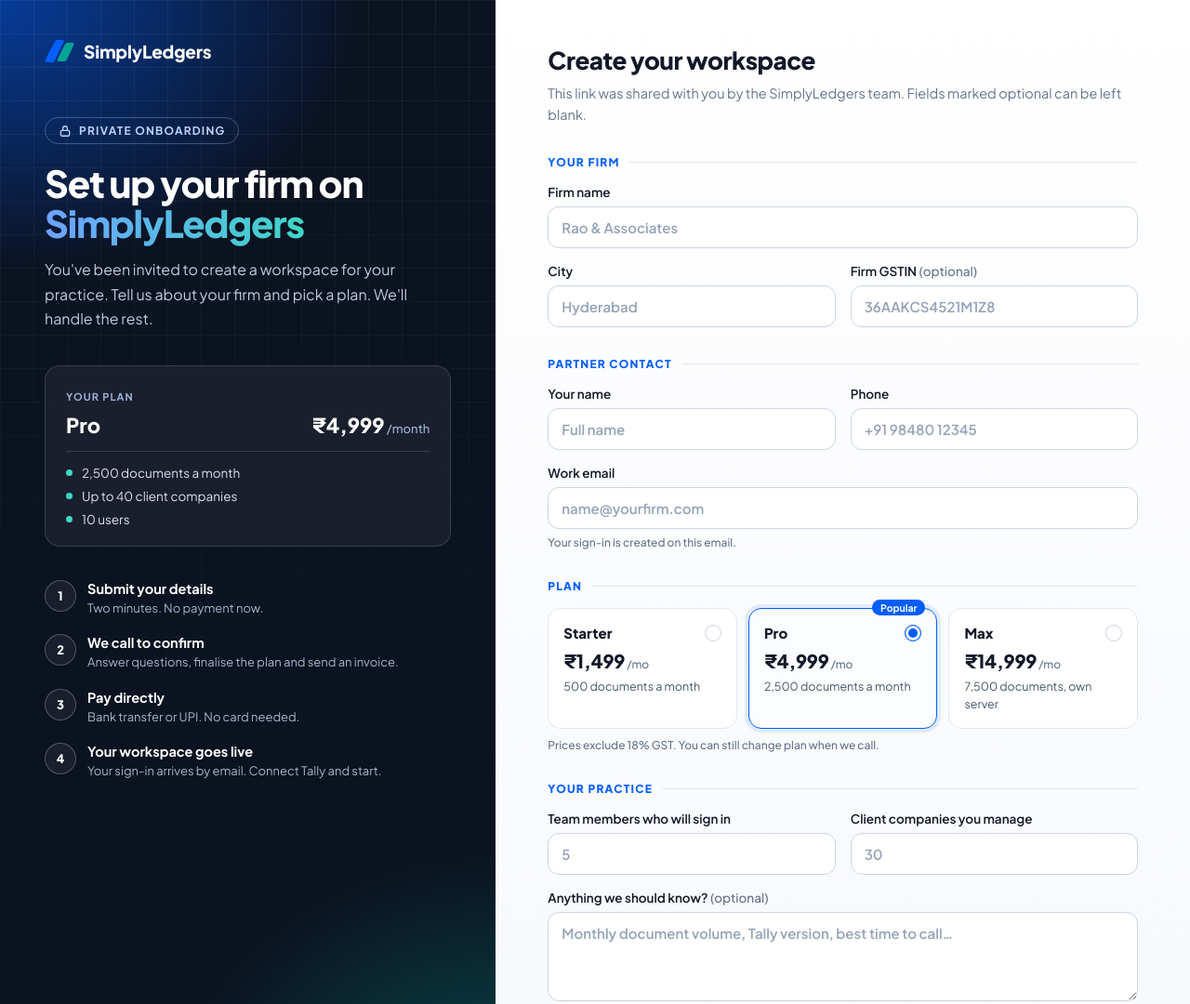
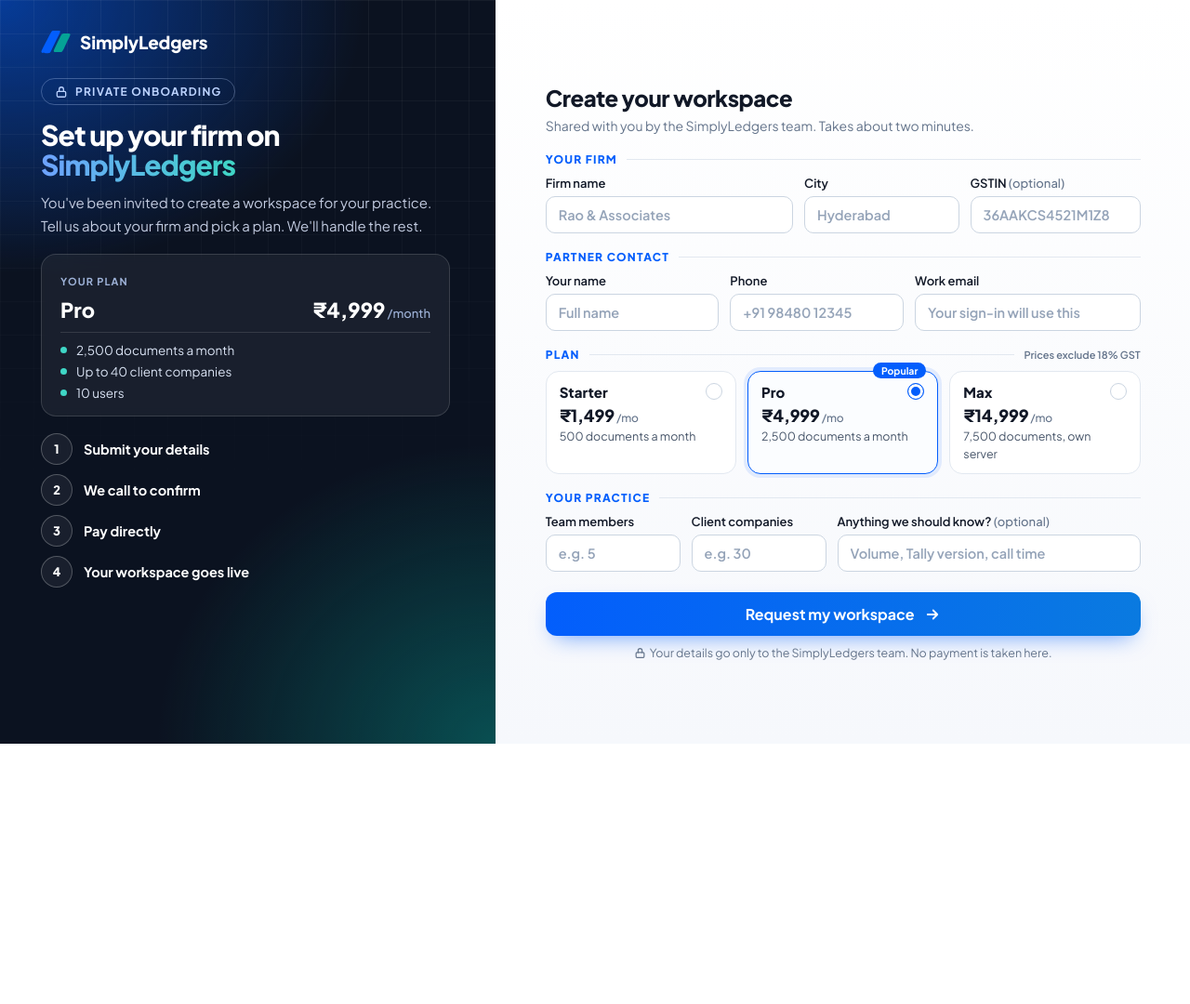
Before and after one commit to simplyledgers/simplyledgers-web, a plain HTML site: page signup.html in a window 1280 px wide. Shown: the top 1080 px of the page at 93% size. After the commit the page ends 800 px from the top, so only its background shows below. Drawn offline with Linux system fonts and the light colour scheme.

Commit message:
Signup: fit the whole page on one laptop screen
Three fields per row, tighter spacing, and on short screens the step
descriptions hide, so desktop never scrolls. Phones still scroll.

Co-Authored-By: Claude Opus 5.5 <noreply@anthropic.com>

```diff
--- a/signup.html
+++ b/signup.html
@@ -110,6 +110,45 @@
   .done h2 { margin-top: 24px; }
   .done p { color: var(--body); line-height: 1.7; max-width: 460px; margin: 12px auto 0; }
 
+
+  /* Desktop: everything fits one screen (laptops 1280x720 and up). Phones keep scrolling. */
+  @media (min-width: 981px) {
+    .shell { height: 100vh; min-height: 680px; }
+    .brand { padding: 30px 44px; }
+    .invite { margin-top: 7vh; }
+    .brand h1 { font-size: 34px; margin-top: 16px; }
+    .brand p.lede { font-size: 15px; margin-top: 12px; }
+    .summary { margin-top: 24px; padding: 16px 20px; }
+    .summary ul { margin-top: 10px; padding-top: 10px; gap: 6px; }
+    .steps { margin-top: 24px; gap: 12px; }
+    .brand footer { padding-top: 16px; }
+    .main { padding: 24px 48px; align-items: center; overflow: auto; }
+    .main h2 { font-size: 24px; }
+    .main .intro { margin-top: 4px; font-size: 14px; }
+    fieldset { margin-top: 18px; }
+    legend { margin-bottom: 10px; }
+    label.f { gap: 6px; font-size: 13px; }
+    input { padding: 10px 13px; font-size: 14.5px; border-radius: 10px; }
+    .g-firm { grid-template-columns: 1.6fr 1fr 1.1fr; }
+    .g-contact { grid-template-columns: 1fr 1fr 1.3fr; }
+    .g-practice { grid-template-columns: 0.8fr 0.8fr 1.8fr; }
+    .grid { gap: 12px; }
+    .plan { padding: 12px 14px; }
+    .plan .pp { font-size: 18px; margin-top: 4px; }
+    .plan .pd { margin-top: 2px; }
+    .submit { margin-top: 22px; gap: 10px; }
+    button.go { padding: 13px 20px; }
+  }
+  @media (min-width: 981px) and (max-height: 820px) {
+    .invite { margin-top: 3vh; }
+    .brand h1 { font-size: 30px; }
+    .summary { margin-top: 18px; }
+    .steps { margin-top: 18px; gap: 10px; }
+    .steps span, .brand footer { display: none; }
+    .steps li { align-items: center; }
+  }
+  .leg-note { font-size: 11px; font-weight: 600; letter-spacing: 0; text-transform: none; color: var(--muted); order: 2; }
+  legend::after { order: 1; }
   @media (max-width: 980px) {
     .shell { grid-template-columns: 1fr; }
     .brand { padding: 28px 20px 32px; }
@@ -147,39 +186,38 @@
   <main class="main">
     <div class="wrap" id="wrap">
       <h2>Create your workspace</h2>
-      <p class="intro">This link was shared with you by the SimplyLedgers team. Fields marked optional can be left blank.</p>
+      <p class="intro">Shared with you by the SimplyLedgers team. Takes about two minutes.</p>
 
       <form id="f" novalidate>
         <fieldset>
           <legend>Your firm</legend>
-          <div class="grid">
-            <label class="f full">Firm name<input name="firm_name" required minlength="2" maxlength="200" autocomplete="organization" placeholder="Rao &amp; Associates"></label>
+          <div class="grid g-firm">
+            <label class="f">Firm name<input name="firm_name" required minlength="2" maxlength="200" autocomplete="organization" placeholder="Rao &amp; Associates"></label>
             <label class="f">City<input name="city" required minlength="2" maxlength="80" autocomplete="address-level2" placeholder="Hyderabad"></label>
-            <label class="f"><span>Firm GSTIN <span class="opt">(optional)</span></span><input name="gstin" maxlength="15" pattern="[0-9]{2}[A-Za-z0-9]{13}" placeholder="36AAKCS4521M1Z8" style="text-transform:uppercase"></label>
+            <label class="f"><span>GSTIN <span class="opt">(optional)</span></span><input name="gstin" maxlength="15" pattern="[0-9]{2}[A-Za-z0-9]{13}" placeholder="36AAKCS4521M1Z8" style="text-transform:uppercase"></label>
           </div>
         </fieldset>
 
         <fieldset>
           <legend>Partner contact</legend>
-          <div class="grid">
+          <div class="grid g-contact">
             <label class="f">Your name<input name="contact_name" required minlength="2" maxlength="120" autocomplete="name" placeholder="Full name"></label>
             <label class="f">Phone<input name="phone" type="tel" required pattern="\+?[0-9 ]{10,15}" autocomplete="tel" placeholder="+91 98480 12345"></label>
-            <label class="f full">Work email<input name="email" type="email" required maxlength="254" autocomplete="email" placeholder="name@yourfirm.com"><span class="hint">Your sign-in is created on this email.</span></label>
+            <label class="f">Work email<input name="email" type="email" required maxlength="254" autocomplete="email" placeholder="Your sign-in will use this"></label>
           </div>
         </fieldset>
 
         <fieldset>
-          <legend>Plan</legend>
+          <legend>Plan <span class="leg-note">Prices exclude 18% GST</span></legend>
           <div class="plans" id="plans"></div>
-          <p class="hint" style="margin:10px 0 0">Prices exclude 18% GST. You can still change plan when we call.</p>
         </fieldset>
 
         <fieldset>
           <legend>Your practice</legend>
-          <div class="grid">
-            <label class="f">Team members who will sign in<input name="team_size" type="number" required min="1" max="500" placeholder="5"></label>
-            <label class="f">Client companies you manage<input name="client_count" type="number" required min="1" max="100000" placeholder="30"></label>
-            <label class="f full"><span>Anything we should know? <span class="opt">(optional)</span></span><textarea name="message" maxlength="2000" placeholder="Monthly document volume, Tally version, best time to call…"></textarea></label>
+          <div class="grid g-practice">
+            <label class="f">Team members<input name="team_size" type="number" required min="1" max="500" placeholder="e.g. 5"></label>
+            <label class="f">Client companies<input name="client_count" type="number" required min="1" max="100000" placeholder="e.g. 30"></label>
+            <label class="f"><span>Anything we should know? <span class="opt">(optional)</span></span><input name="message" maxlength="2000" placeholder="Volume, Tally version, call time"></label>
           </div>
         </fieldset>
 
```
